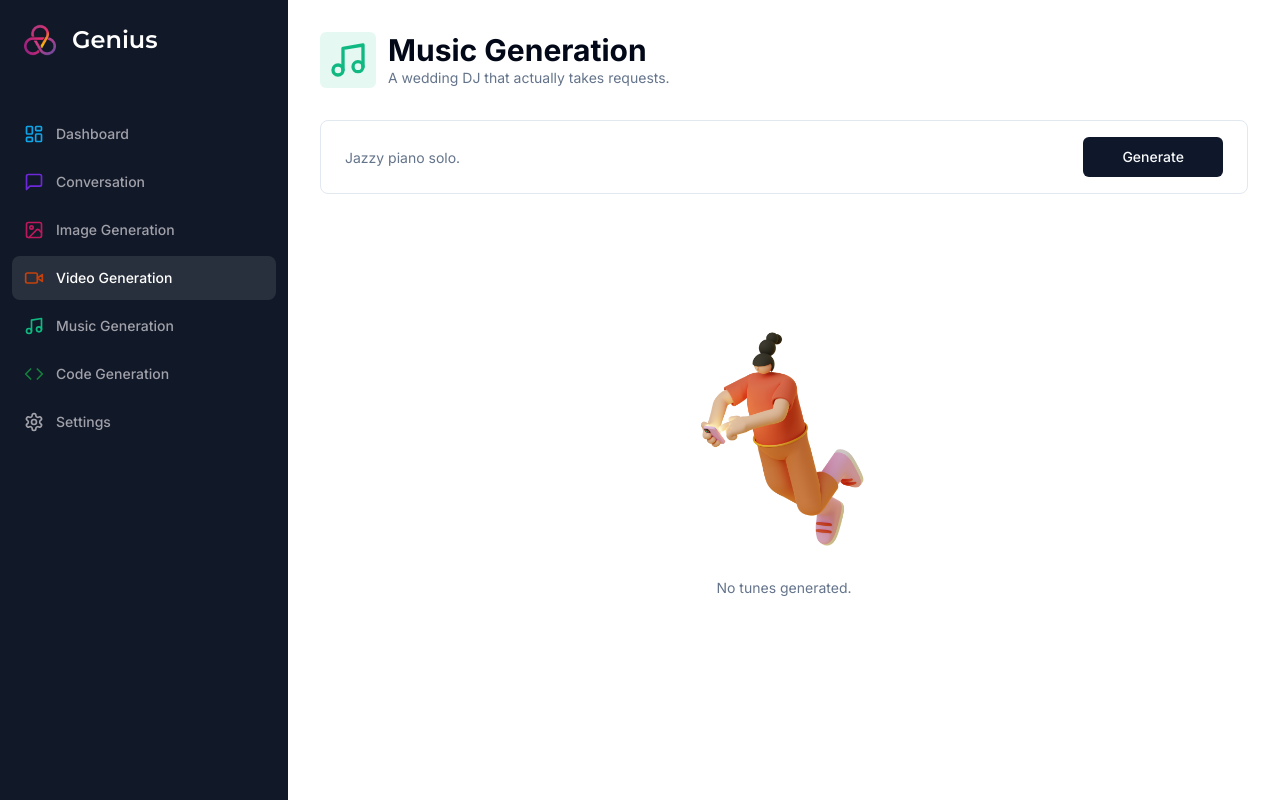
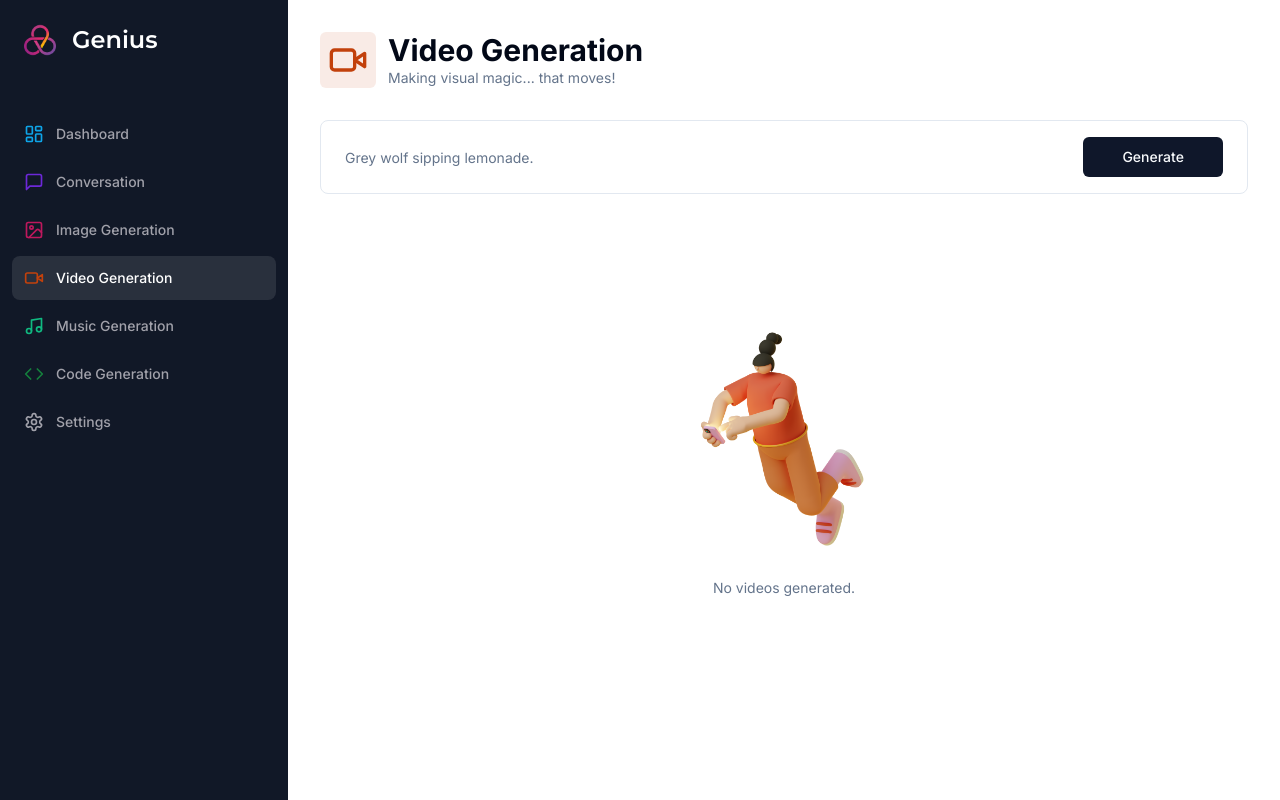
Before and after one commit to penguinboots/ai-saas, a Next.js app: page /video in a window 1280 px wide. Built offline with nearby package versions, Linux system fonts and the light colour scheme.

Commit message:
add modifications for video

```diff
--- a/app/(dashboard)/(routes)/video/page.tsx
+++ b/app/(dashboard)/(routes)/video/page.tsx
@@ -6,7 +6,7 @@ import { zodResolver } from "@hookform/resolvers/zod";
 import { formSchema } from "./constants";
 import axios from "axios";
 import { Heading } from "@/components/Heading";
-import { MusicIcon } from "lucide-react";
+import { VideoIcon } from "lucide-react";
 import { Form, FormControl, FormField, FormItem } from "@/components/ui/form";
 import { Input } from "@/components/ui/input";
 import { Button } from "@/components/ui/button";
@@ -15,9 +15,9 @@ import { useState } from "react";
 import Empty from "@/components/Empty";
 import Loader from "@/components/Loader";
 
-const MusicPage = () => {
+const VideoPage = () => {
   const router = useRouter();
-  const [music, setMusic] = useState<string>();
+  const [video, setVideo] = useState<string>();
 
   const form = useForm<z.infer<typeof formSchema>>({
     resolver: zodResolver(formSchema),
@@ -30,11 +30,11 @@ const MusicPage = () => {
 
   const onSubmit = async (values: z.infer<typeof formSchema>) => {
     try {
-      setMusic(undefined);
+      setVideo(undefined);
 
-      const response = await axios.post("/api/music", values);
+      const response = await axios.post("/api/video", values);
 
-      setMusic(response.data.audio);
+      setVideo(response.data[0]);
       form.reset();
     } catch (error: any) {
       // TO DO : open pro modal
@@ -47,11 +47,11 @@ const MusicPage = () => {
   return (
     <div>
       <Heading
-        title="Music Generation"
-        description="A wedding DJ that actually takes requests."
-        icon={MusicIcon}
-        iconColor="text-emerald-500"
-        bgColor="bg-emerald-500/10"
+        title="Video Generation"
+        description="Making visual magic... that moves!"
+        icon={VideoIcon}
+        iconColor="text-orange-700"
+        bgColor="bg-orange-700/10"
       />
       <div className="px-4 lg:px-8">
         <div>
@@ -71,7 +71,7 @@ const MusicPage = () => {
                       <Input
                         className="border-0 outline-none focus-visible:ring-0 focus-visible:ring-transparent"
                         disabled={isLoading}
-                        placeholder="Jazzy piano solo."
+                        placeholder="Grey wolf sipping lemonade."
                         {...field}
                       />
                     </FormControl>
@@ -94,13 +94,13 @@ const MusicPage = () => {
               <p className="text-sm text-muted-foreground">This may take several minutes if Genius needs to warm up!</p>
             </div>
           )}
-          {!music && !isLoading && (
-            <Empty label="No tunes generated." />
+          {!video && !isLoading && (
+            <Empty label="No videos generated." />
           )}
-          {music && (
-            <audio controls className="w-full mt-8">
-              <source src={music}/>
-            </audio>
+          {video && (
+            <video controls className="w-full aspect-video mt-8 rounded-lg border-bg-black">
+              <source src={video} />
+            </video>
           )}
         </div>
       </div>
@@ -108,4 +108,4 @@ const MusicPage = () => {
   );
 };
 
-export default MusicPage;
+export default VideoPage;
```
